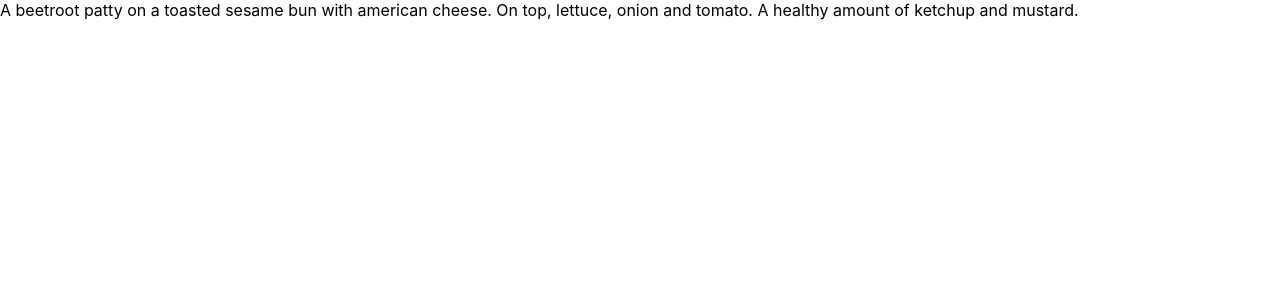
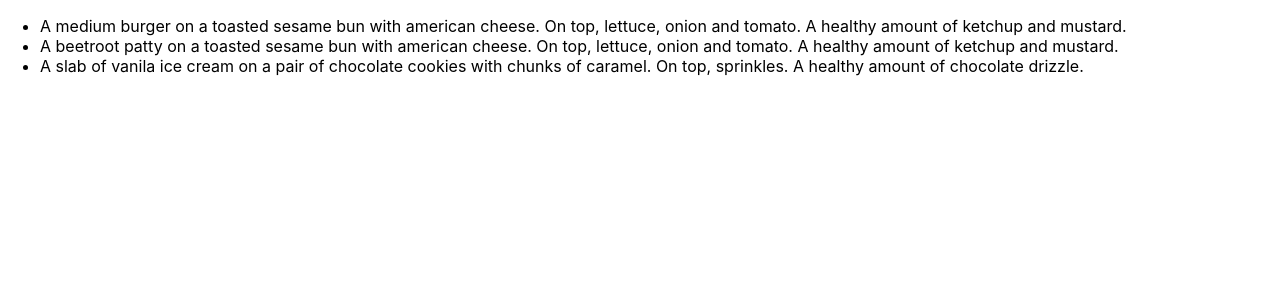
Before and after one commit to reedspool/react-composition-overrides-experiment, a React (Create React App) app: page / in a window 1280 px wide. Shown: the top 300 px of the page. Built offline with nearby package versions, Linux system fonts and the light colour scheme.

Commit message:
feature: a varied menu with dessert option

```diff
--- a/src/App.tsx
+++ b/src/App.tsx
@@ -59,7 +59,17 @@ const Sandwich : React.FC<SandwichProps> =
 
 function App() {
   return (
-    <Sandwich Patty={BeetrootPatty} />
+    <ul>
+      <li><Sandwich /></li>
+      <li><Sandwich Patty={BeetrootPatty} /></li>
+      <li><Sandwich
+            Bun = { () => <span>pair of chocolate cookies</span> }
+            Patty = { () => <span>slab of vanila ice cream</span> }
+            Cheese = { () => <span>chunks of caramel</span> }
+            Extras = { () => <span>sprinkles</span> }
+            Sauces = { () => <span>chocolate drizzle</span> }
+        /></li>
+    </ul>
   );
 }
 
```
